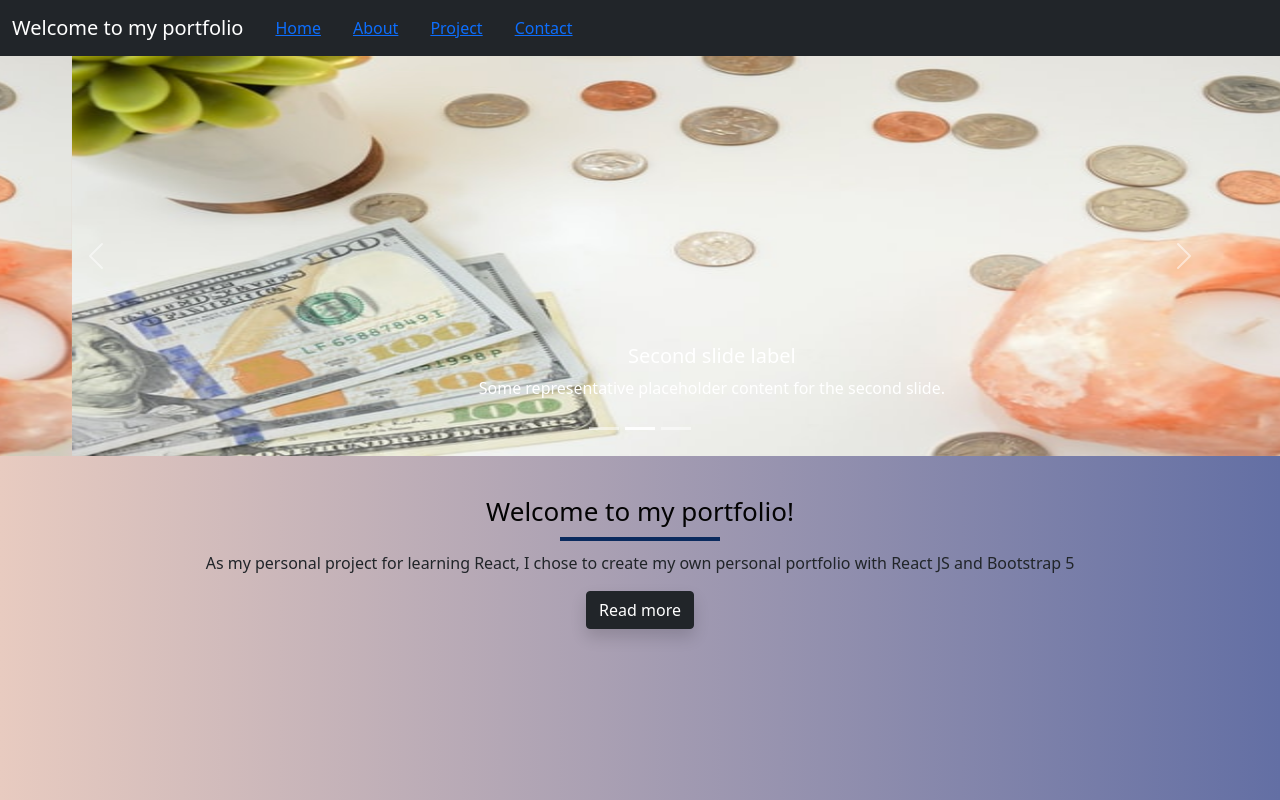
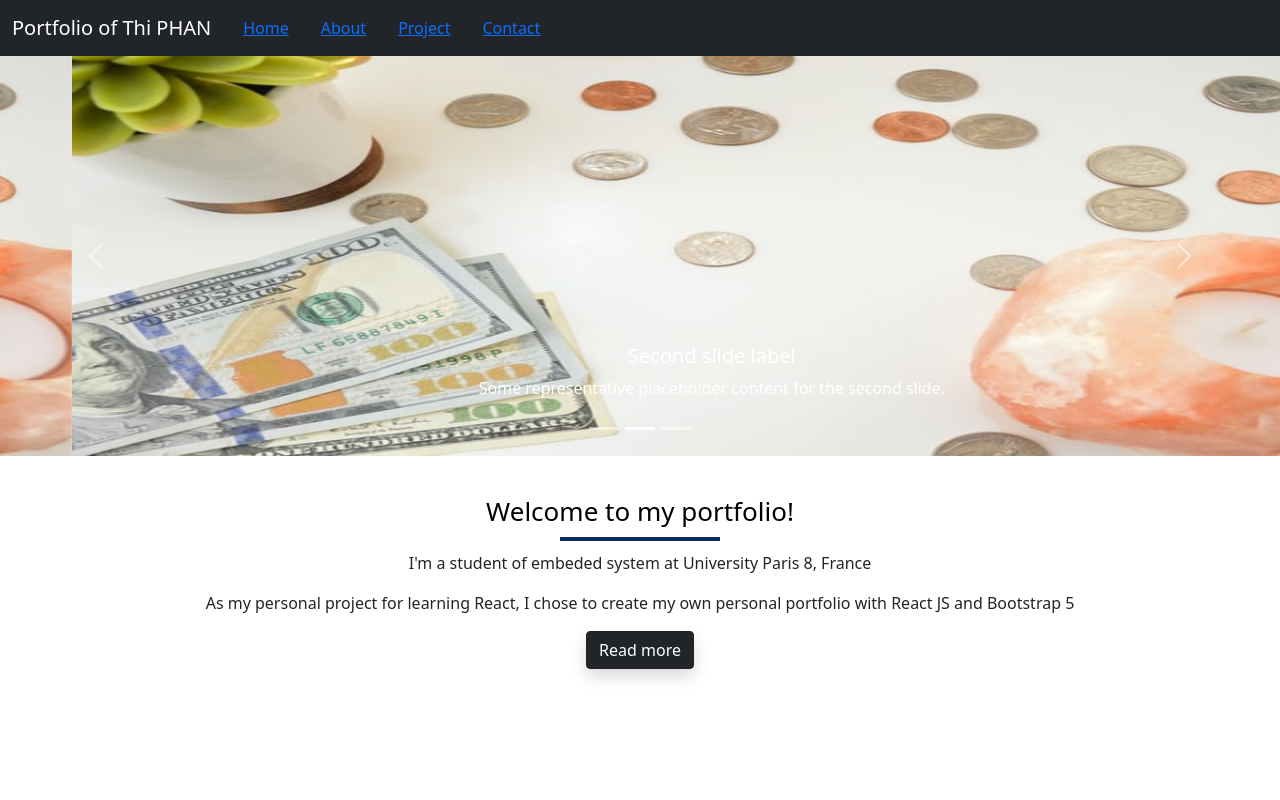
Before and after one commit to thiphan94/Portfolio-React-JS-Bootstrap-5, a React (Create React App) app: page / in a window 1280 px wide. Built offline with nearby package versions, Linux system fonts and the light colour scheme.

Commit message:
education - about

```diff
--- a/src/App.css
+++ b/src/App.css
@@ -74,10 +74,10 @@ li.timeline-item::before {
 * ==========================================
 *
 */
-body {
+body#About {
   background: #E8CBC0;
-  background: -webkit-linear-gradient(to right, #E8CBC0, #636FA4);
-  background: linear-gradient(to right, #E8CBC0, #636FA4);
+  background: -webkit-linear-gradient(to right, #e7b9c4, #636FA4);
+  background: linear-gradient(to right, #f5cee6, #636FA4);
   min-height: 100vh;
 }
 
--- a/src/components/inc/Navbar.js
+++ b/src/components/inc/Navbar.js
@@ -6,7 +6,7 @@ function Navbar(){
         <nav class="navbar navbar-expand-md navbar-dark bg-dark">
             <div class="container-fluid">
 
-                <Link to="/" class="navbar-brand">Welcome to my portfolio</Link>
+                <Link to="/" class="navbar-brand">Portfolio of Thi PHAN</Link>
 
                 <button class="navbar-toggler" type="button" data-bs-toggle="collapse" data-bs-target="#navbarSupportedContent" aria-controls="navbarSupportedContent" aria-expanded="false" aria-label="Toggle navigation">
                 <span class="navbar-toggler-icon"></span>
--- a/src/components/pages/About.js
+++ b/src/components/pages/About.js
@@ -6,12 +6,12 @@ import {Link} from 'react-router-dom';
 function About(){
     return (
         <div>
-            <section className="section">
+            <body id="About">
+            <section className="section" >
+
                     <div className="container">
                         <div class="row">
                             <div class="col-lg-7 mx-auto">
-
-
                                 <ul class="timeline">
                                     <li class="timeline-item bg-white rounded ml-3 p-4 shadow">
                                         <div class="timeline-arrow"></div>
@@ -34,11 +34,12 @@ function About(){
                 parcours des métiers de l’enseignement</h6>
                                     </li>
                                 </ul>
-
                              </div>
                         </div>
                     </div>
+
             </section>
+            </body>
         </div>
 
     );
--- a/src/components/pages/Home.js
+++ b/src/components/pages/Home.js
@@ -12,6 +12,7 @@ function Home(){
                         <div className="col-md-12 text-center">
                             <h3 className="title">Welcome to my portfolio!</h3>
                             <div className="underline mx-auto"></div>
+                            <p>I'm a student of embeded system at University Paris 8, France</p>
                             <p>As my personal project for learning React, I chose to create my own personal portfolio with React JS and Bootstrap 5</p>
                             <Link to="/about" className="btn btn-dark shadow">Read more</Link>
                         </div>
```
Lines whose indentation alone changed are shown as unchanged.
